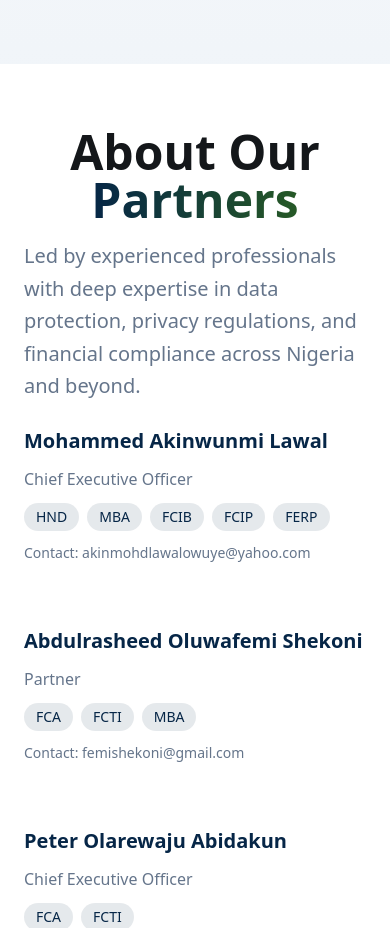
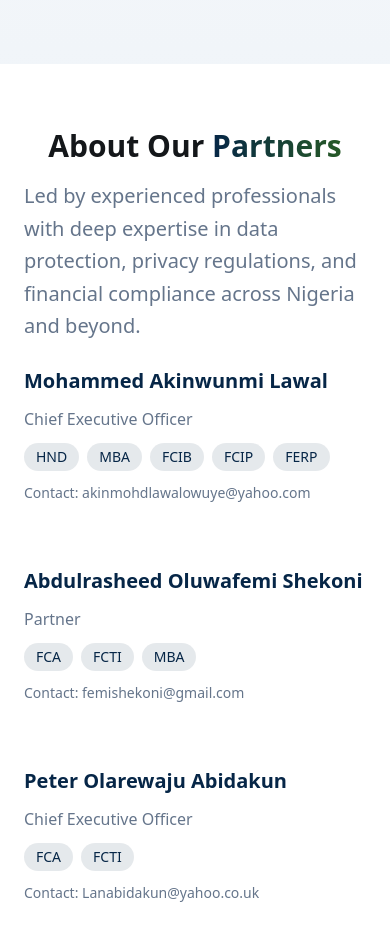
Before and after one commit to conductor-admin/lamfemak, a Next.js app: page / in a window 390 px wide. Shown: the part 780-1708 px from the top of the page. Built offline with nearby package versions, Linux system fonts and the light colour scheme.

Commit message:
fixed about font-size for mobile

```diff
--- a/components/About.tsx
+++ b/components/About.tsx
@@ -5,7 +5,7 @@ const About = () => {
   return (
     <section id="about" className="section-padding bg-background">
       <div className="container-width">
-        <h2 className="text-5xl md:text-6xl font-bold font-heading text-center">
+        <h2 className="text-3xl md:text-6xl font-bold font-heading text-center">
           About Our <span className="text-gradient">Partners</span>
         </h2>
         <div className="space-y-4">
```
